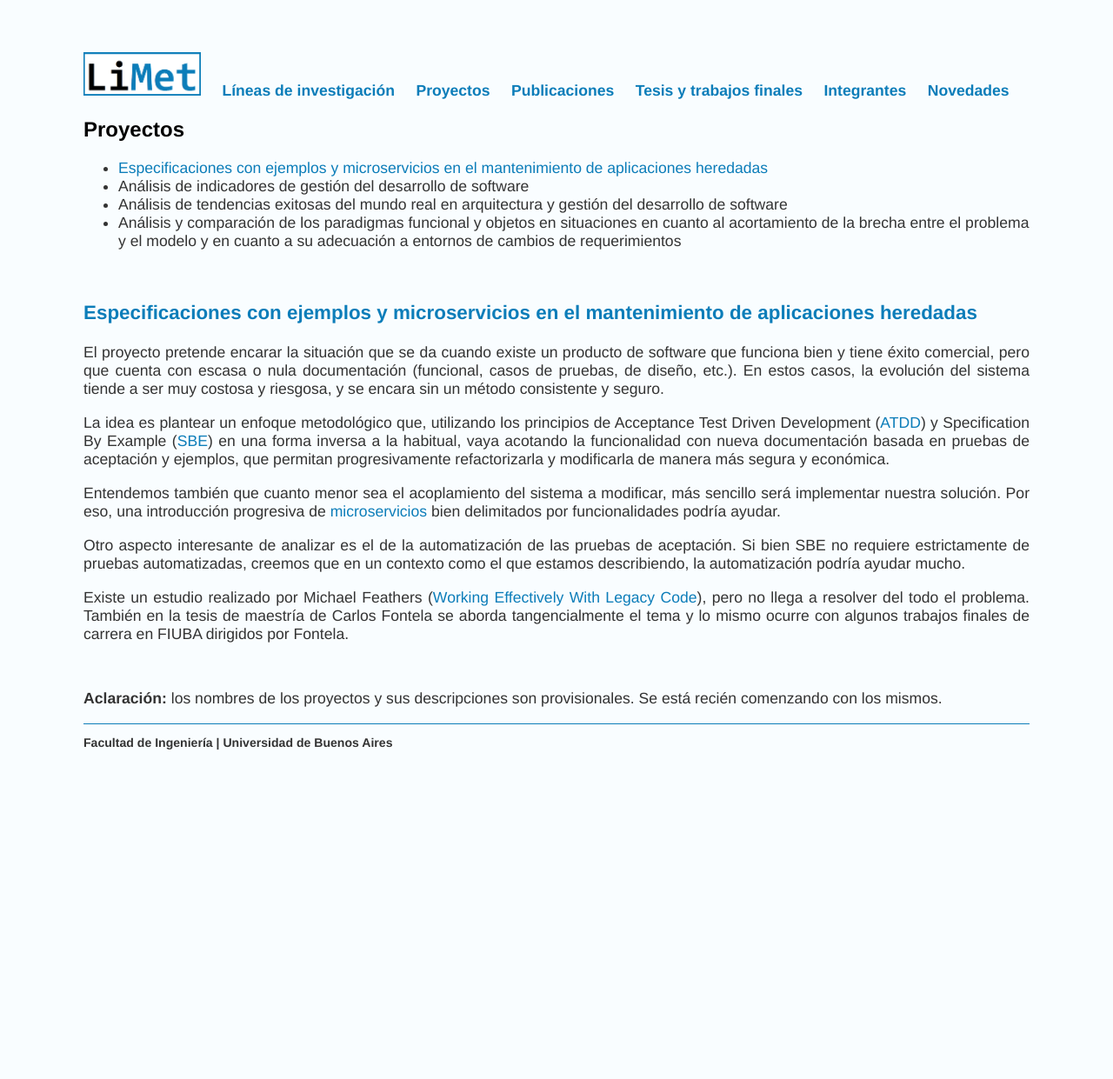
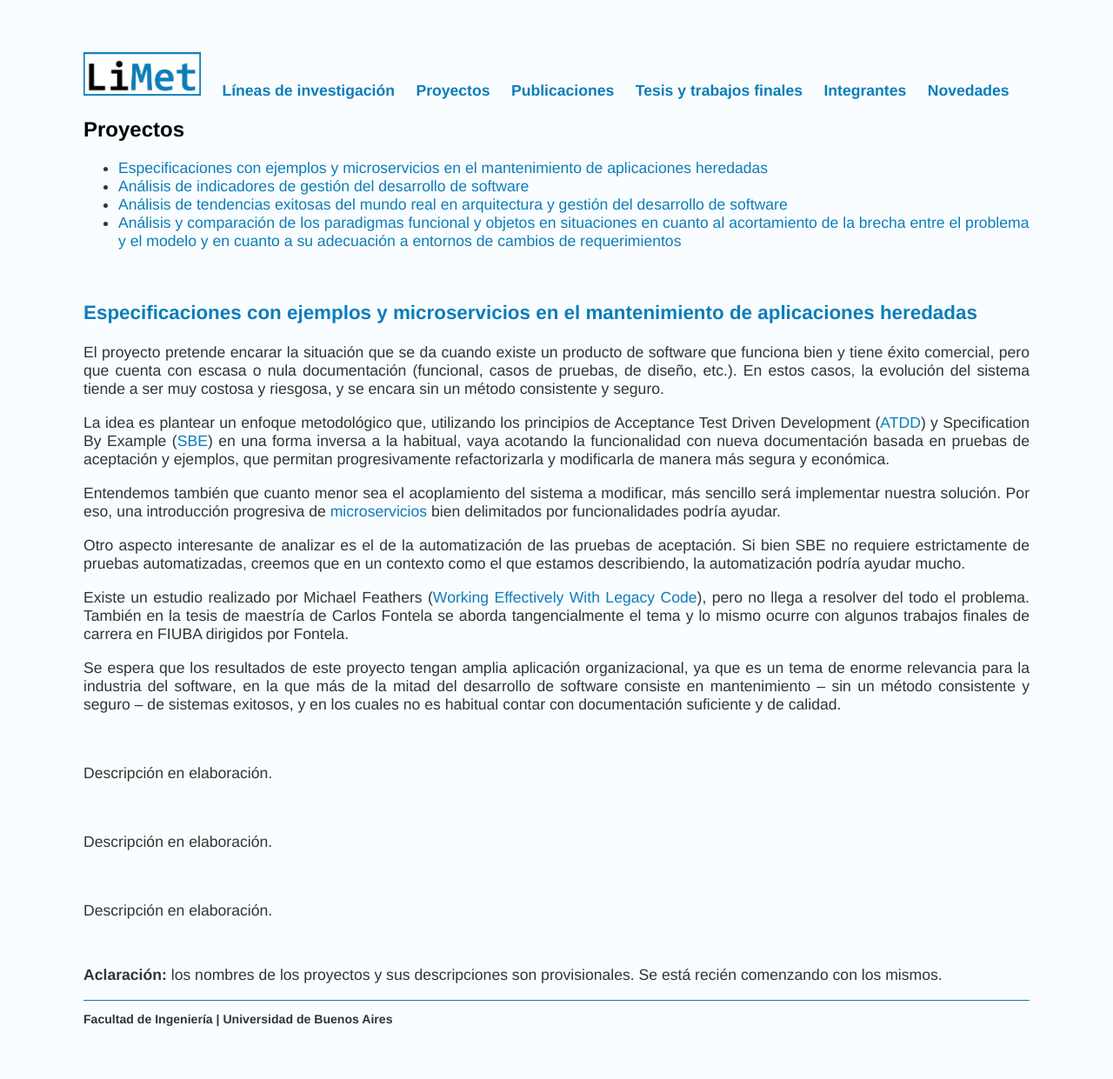
Before and after one commit to limetfiuba/limetfiuba.github.io, a Jekyll site: the page built from proyectos/index.html, in a window 1280 px wide. Shown: the whole page at 87% size. Built offline with Jekyll 4.4.1, drawn with Linux system fonts in a browser that asks for light colours; before the commit the page ends 923 px from its top, so only the background shows below that.

Commit message:
Update index.html

```diff
--- a/proyectos/index.html
+++ b/proyectos/index.html
@@ -7,12 +7,13 @@ title: LiMet | Proyectos
     <p>
     <ul>
         <li><a href="#SBE_legacy">Especificaciones con ejemplos y microservicios en el mantenimiento de aplicaciones heredadas</a></li>
-        <li>Análisis de indicadores de gestión del desarrollo de software</li>
-        <li>Análisis de tendencias exitosas del mundo real en arquitectura y gestión del desarrollo de software</li>
-        <li>Análisis y comparación de los paradigmas funcional y objetos en situaciones en cuanto al acortamiento de la brecha entre el problema y el modelo y en cuanto a su adecuación a entornos de cambios de requerimientos</li>
+        <li><a href="#indicadores">Análisis de indicadores de gestión del desarrollo de software</a></li>
+        <li><a href="#tendencias">Análisis de tendencias exitosas del mundo real en arquitectura y gestión del desarrollo de software</a></li>
+        <li><a href="#paradigmas">Análisis y comparación de los paradigmas funcional y objetos en situaciones en cuanto al acortamiento de la brecha entre el problema y el modelo y en cuanto a su adecuación a entornos de cambios de requerimientos</a></li>
      </ul>
     </p>
     <br>
+
     <a name="SBE_legacy"><h3>Especificaciones con ejemplos y microservicios en el mantenimiento de aplicaciones heredadas</h3></a>
     <p>
         El proyecto pretende encarar la situación que se da cuando existe un producto de software que funciona bien y tiene éxito comercial, pero que cuenta con escasa o nula documentación (funcional, casos de pruebas, de diseño, etc.). En estos casos, la evolución del sistema tiende a ser muy costosa y riesgosa, y se encara sin un método consistente y seguro.
@@ -29,6 +30,27 @@ title: LiMet | Proyectos
     <p>
         Existe un estudio realizado por Michael Feathers (<a href="https://www.pearson.com/us/higher-education/program/Feathers-Working-Effectively-with-Legacy-Code/PGM254740.html">Working Effectively With Legacy Code</a>), pero no llega a resolver del todo el problema. También en la tesis de maestría de Carlos Fontela se aborda tangencialmente el tema y lo mismo ocurre con algunos trabajos finales de carrera en FIUBA dirigidos por Fontela.
     </p>
+    <p>
+        Se espera que los resultados de este proyecto tengan amplia aplicación organizacional, ya que es un tema de enorme relevancia para la industria del software, en la que más de la mitad del desarrollo de software consiste en mantenimiento – sin un método consistente y seguro – de sistemas exitosos, y en los cuales no es habitual contar con documentación suficiente y de calidad.
+    </p>
+    <br>
+
+    <a name="indicadores"><h3></h3></a>
+    <p>
+        Descripción en elaboración.
+    </p>
+    <br>
+
+    <a name="tendencias"><h3></h3></a>
+    <p>
+        Descripción en elaboración.
+    </p>
+    <br>
+
+    <a name="paradigmas"><h3></h3></a>
+    <p>
+        Descripción en elaboración.
+    </p>
     <br>
     <p>
       <strong>Aclaración:</strong> los nombres de los proyectos y sus descripciones son provisionales. Se está recién comenzando con los mismos.
```
